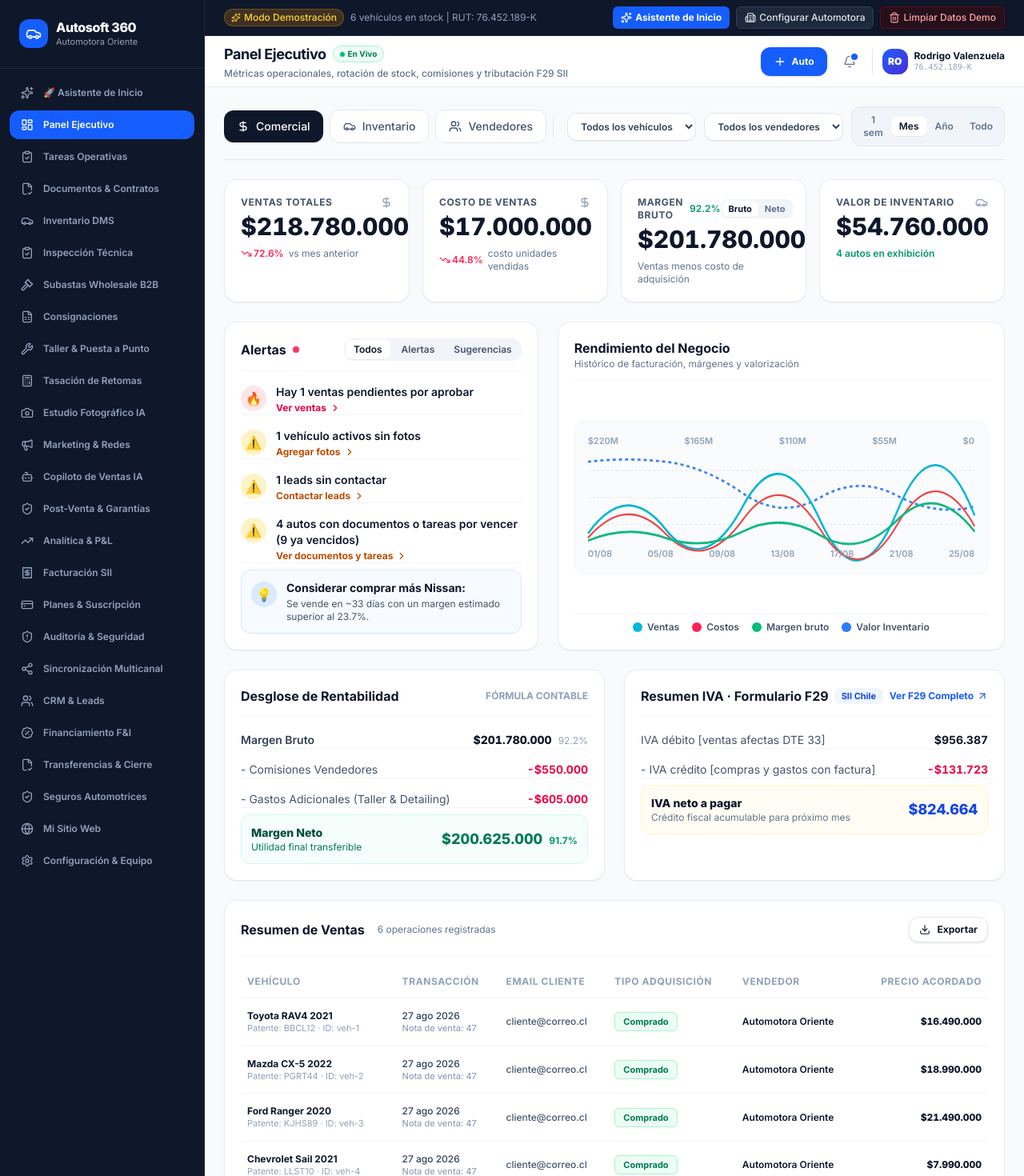
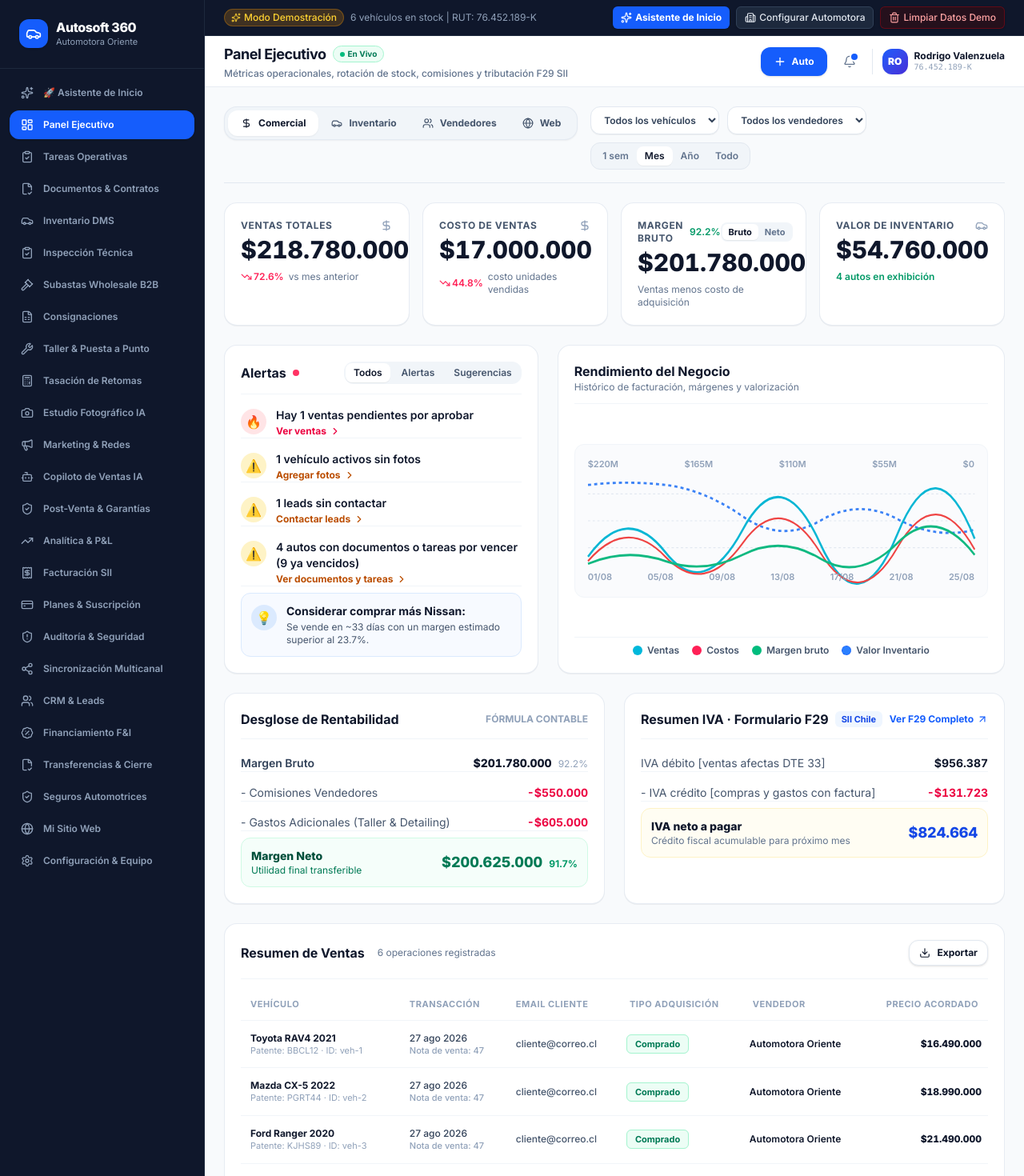
Before and after one commit to nowis97/autosoft, a Next.js app: page /app in a window 1280 px wide. Shown: the top 1470 px of the page at 80% size. Built offline with nearby package versions, Linux system fonts and the light colour scheme.

Commit message:
fix(design): polish executive dashboard tabs, inventory toolbar, document selector, and valuation card responsiveness

```diff
--- a/src/app/app/valuation/page.tsx
+++ b/src/app/app/valuation/page.tsx
@@ -227,12 +227,12 @@ export default function ValuationPage() {
           </div>
         )}
 
-        <div className="grid grid-cols-1 lg:grid-cols-12 gap-6">
-          <div className="lg:col-span-6 space-y-6">
+        <div className="grid grid-cols-1 md:grid-cols-2 gap-6 items-start">
+          <div className="space-y-6">
             <TradeInValuationForm onValuationComputed={handleValuationComputed} />
           </div>
 
-          <div className="lg:col-span-6 space-y-6">
+          <div className="space-y-6">
             {activeValuation ? (
               <ValuationResultCard
                 licensePlate={activeValuation.licensePlate}
--- a/src/components/analytics/ExecutiveDashboard.tsx
+++ b/src/components/analytics/ExecutiveDashboard.tsx
@@ -131,58 +131,58 @@ export function ExecutiveDashboard({ onOpenSaleApproval }: ExecutiveDashboardPro
   return (
     <div className="space-y-6">
       {/* Top Tabs and Controls */}
-      <div className="flex flex-col md:flex-row md:items-center md:justify-between gap-4 border-b border-slate-200 pb-4">
-        <div className="flex items-center gap-2 overflow-x-auto pb-2 md:pb-0">
+      <div className="flex flex-col lg:flex-row lg:items-center lg:justify-between gap-4 border-b border-slate-200 pb-4">
+        <div className="inline-flex p-1 bg-slate-100 rounded-2xl border border-slate-200/80 shadow-xs self-start">
           <button
             onClick={() => setActiveTab("COMERCIAL")}
-            className={`flex items-center gap-2 px-4 py-2.5 rounded-xl font-medium text-sm transition-all whitespace-nowrap ${
+            className={`flex items-center gap-2 px-4 py-2 rounded-xl font-bold text-xs transition-all whitespace-nowrap ${
               activeTab === "COMERCIAL"
-                ? "bg-slate-900 text-white shadow-sm"
-                : "bg-white text-slate-600 hover:bg-slate-100 border border-slate-200"
+                ? "bg-white text-slate-900 shadow-xs"
+                : "text-slate-600 hover:text-slate-900"
             }`}
           >
-            <DollarSign className="w-4 h-4" />
+            <DollarSign className="w-3.5 h-3.5" />
             <span>Comercial</span>
           </button>
 
           <button
             onClick={() => setActiveTab("INVENTARIO")}
-            className={`flex items-center gap-2 px-4 py-2.5 rounded-xl font-medium text-sm transition-all whitespace-nowrap ${
+            className={`flex items-center gap-2 px-4 py-2 rounded-xl font-bold text-xs transition-all whitespace-nowrap ${
               activeTab === "INVENTARIO"
-                ? "bg-slate-900 text-white shadow-sm"
-                : "bg-white text-slate-600 hover:bg-slate-100 border border-slate-200"
+                ? "bg-white text-slate-900 shadow-xs"
+                : "text-slate-600 hover:text-slate-900"
             }`}
           >
-            <Car className="w-4 h-4" />
+            <Car className="w-3.5 h-3.5" />
             <span>Inventario</span>
           </button>
 
           <button
             onClick={() => setActiveTab("VENDEDORES")}
-            className={`flex items-center gap-2 px-4 py-2.5 rounded-xl font-medium text-sm transition-all whitespace-nowrap ${
+            className={`flex items-center gap-2 px-4 py-2 rounded-xl font-bold text-xs transition-all whitespace-nowrap ${
               activeTab === "VENDEDORES"
-                ? "bg-slate-900 text-white shadow-sm"
-                : "bg-white text-slate-600 hover:bg-slate-100 border border-slate-200"
+                ? "bg-white text-slate-900 shadow-xs"
+                : "text-slate-600 hover:text-slate-900"
             }`}
           >
-            <Users className="w-4 h-4" />
+            <Users className="w-3.5 h-3.5" />
             <span>Vendedores</span>
           </button>
 
           <button
             onClick={() => setActiveTab("WEB")}
-            className={`flex items-center gap-2 px-4 py-2.5 rounded-xl font-medium text-sm transition-all whitespace-nowrap ${
+            className={`flex items-center gap-2 px-4 py-2 rounded-xl font-bold text-xs transition-all whitespace-nowrap ${
               activeTab === "WEB"
-                ? "bg-slate-900 text-white shadow-sm"
-                : "bg-white text-slate-600 hover:bg-slate-100 border border-slate-200"
+                ? "bg-white text-slate-900 shadow-xs"
+                : "text-slate-600 hover:text-slate-900"
             }`}
           >
-            <Globe className="w-4 h-4" />
+            <Globe className="w-3.5 h-3.5" />
             <span>Web</span>
           </button>
         </div>
 
-        <div className="flex items-center gap-2.5">
+        <div className="flex flex-wrap items-center gap-2.5">
           <select className="bg-white border border-slate-200 rounded-xl px-3 py-2 text-xs font-semibold text-slate-700 shadow-2xs focus:outline-none focus:ring-2 focus:ring-blue-500">
             <option>Todos los vehículos</option>
             <option>Stock Propio</option>
@@ -199,32 +199,32 @@ export function ExecutiveDashboard({ onOpenSaleApproval }: ExecutiveDashboardPro
           <div className="flex items-center bg-slate-100 p-1 rounded-xl border border-slate-200">
             <button
               onClick={() => setDateFilter("1sem")}
-              className={`px-2.5 py-1 text-xs font-semibold rounded-lg transition-all ${
-                dateFilter === "1sem" ? "bg-white text-slate-900 shadow-2xs" : "text-slate-500 hover:text-slate-800"
+              className={`px-2.5 py-1 rounded-lg text-xs font-semibold transition-all ${
+                dateFilter === "1sem" ? "bg-white text-slate-900 shadow-2xs" : "text-slate-500 hover:text-slate-900"
               }`}
             >
               1 sem
             </button>
             <button
               onClick={() => setDateFilter("mes")}
-              className={`px-2.5 py-1 text-xs font-semibold rounded-lg transition-all ${
-                dateFilter === "mes" ? "bg-white text-slate-900 shadow-2xs" : "text-slate-500 hover:text-slate-800"
+              className={`px-2.5 py-1 rounded-lg text-xs font-semibold transition-all ${
+                dateFilter === "mes" ? "bg-white text-slate-900 shadow-2xs" : "text-slate-500 hover:text-slate-900"
               }`}
             >
               Mes
             </button>
             <button
               onClick={() => setDateFilter("ano")}
-              className={`px-2.5 py-1 text-xs font-semibold rounded-lg transition-all ${
-                dateFilter === "ano" ? "bg-white text-slate-900 shadow-2xs" : "text-slate-500 hover:text-slate-800"
+              className={`px-2.5 py-1 rounded-lg text-xs font-semibold transition-all ${
+                dateFilter === "ano" ? "bg-white text-slate-900 shadow-2xs" : "text-slate-500 hover:text-slate-900"
               }`}
             >
               Año
             </button>
             <button
               onClick={() => setDateFilter("todo")}
-              className={`px-2.5 py-1 text-xs font-semibold rounded-lg transition-all ${
-                dateFilter === "todo" ? "bg-white text-slate-900 shadow-2xs" : "text-slate-500 hover:text-slate-800"
+              className={`px-2.5 py-1 rounded-lg text-xs font-semibold transition-all ${
+                dateFilter === "todo" ? "bg-white text-slate-900 shadow-2xs" : "text-slate-500 hover:text-slate-900"
               }`}
             >
               Todo
@@ -637,27 +637,27 @@ export function ExecutiveDashboard({ onOpenSaleApproval }: ExecutiveDashboardPro
             <div className="overflow-x-auto mt-3">
               <table className="w-full text-left text-xs">
                 <thead>
-                  <tr className="border-b border-slate-100 text-slate-400 font-bold uppercase tracking-wider">
-                    <th className="py-3 px-2">Vehículo</th>
-                    <th className="py-3 px-2">Transacción</th>
-                    <th className="py-3 px-2">Email Cliente</th>
-                    <th className="py-3 px-2">Tipo Adquisición</th>
-                    <th className="py-3 px-2">Vendedor</th>
-                    <th className="py-3 px-2 text-right">Precio Acordado</th>
+                  <tr className="border-b border-slate-100 text-slate-400 font-bold uppercase tracking-wider text-[11px]">
+                    <th className="py-3 px-3 whitespace-nowrap">Vehículo</th>
+                    <th className="py-3 px-3 whitespace-nowrap">Transacción</th>
+                    <th className="py-3 px-3 whitespace-nowrap">Email Cliente</th>
+                    <th className="py-3 px-3 whitespace-nowrap">Tipo Adquisición</th>
+                    <th className="py-3 px-3 whitespace-nowrap">Vendedor</th>
+                    <th className="py-3 px-3 whitespace-nowrap text-right">Precio Acordado</th>
                   </tr>
                 </thead>
                 <tbody className="divide-y divide-slate-100 text-slate-700">
                   {vehicles.slice(0, 5).map((v) => (
                     <tr key={v.id} className="hover:bg-slate-50/80 transition-colors">
-                      <td className="py-3.5 px-2">
+                      <td className="py-3.5 px-3 whitespace-nowrap">
                         <div className="font-bold text-slate-900">{v.brand} {v.model} {v.year}</div>
                         <div className="text-[11px] text-slate-400">Patente: {v.licensePlate} · ID: {v.id}</div>
                       </td>
-                      <td className="py-3.5 px-2 font-medium">
+                      <td className="py-3.5 px-3 whitespace-nowrap font-medium">
                         <div>27 ago 2026</div>
                         <div className="text-[11px] text-slate-400">Nota de venta: 47</div>
                       </td>
-                      <td className="py-3.5 px-2 font-medium text-slate-600">cliente@correo.cl</td>
+                      <td className="py-3.5 px-3 whitespace-nowrap font-medium text-slate-600">cliente@correo.cl</td>
                       <td className="py-3.5 px-2">
                         <span className={`px-2.5 py-1 rounded-md text-[11px] font-bold ${
                           v.isConsignment ? "bg-amber-50 text-amber-700 border border-amber-200" : "bg-emerald-50 text-emerald-700 border border-emerald-200"
```
Also changed, not shown: src/app/app/inventory/page.tsx (+38 -28 lines), src/app/app/marketing/page.tsx (+10 -10 lines), src/components/documents/DocumentTemplateViewer.tsx (+22 -15 lines), src/components/inventory/VehicleFilters.tsx (+6 -6 lines), src/components/valuation/ValuationResultCard.tsx (+7 -7 lines).
